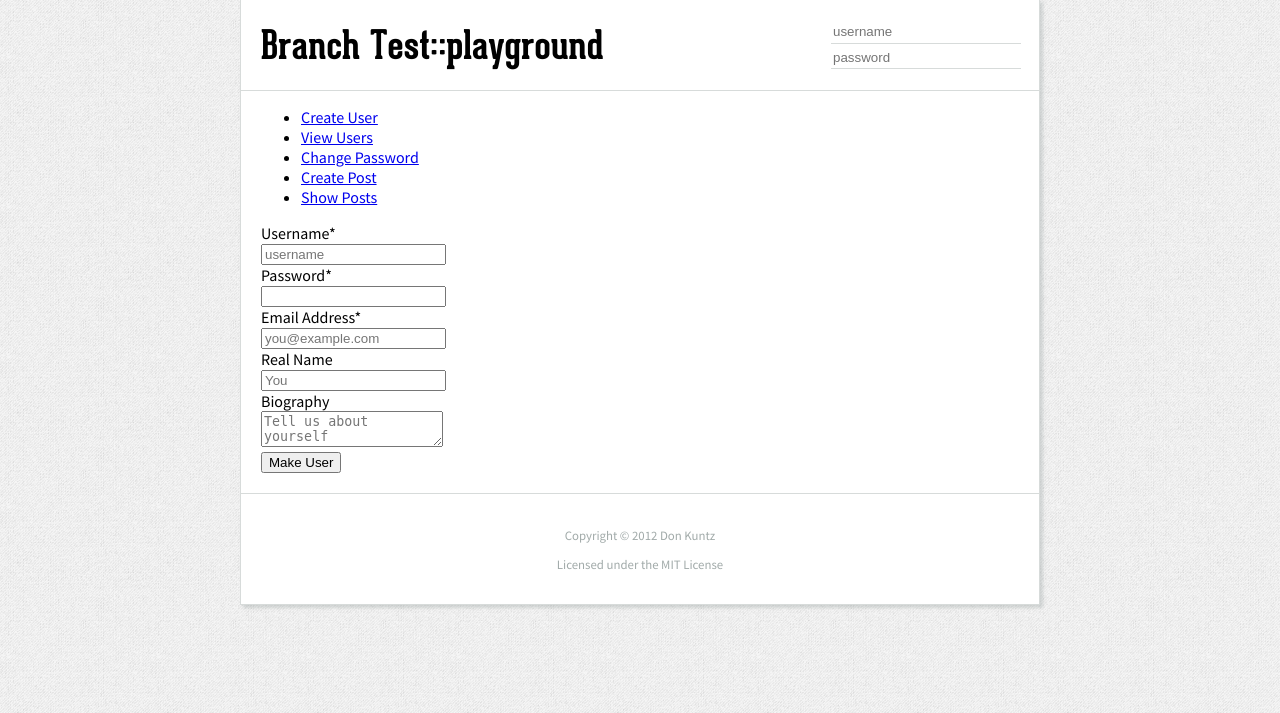
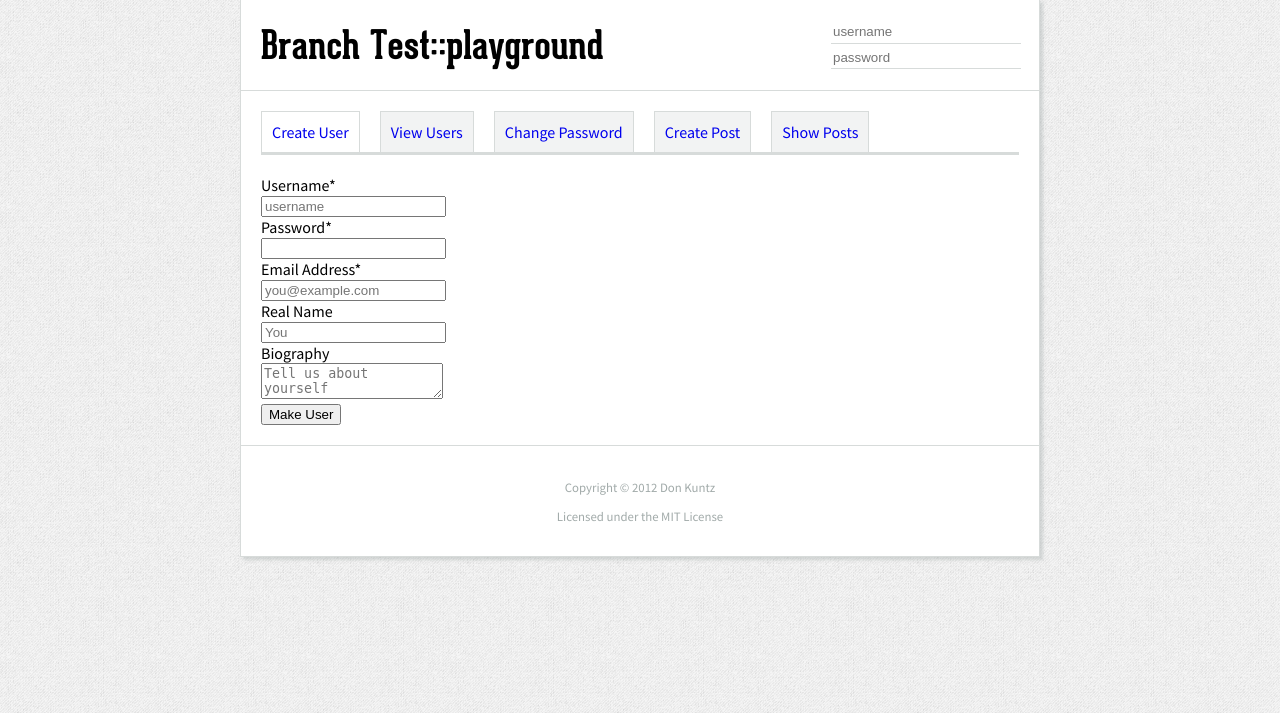
Before and after one commit to nerding/small, a PHP site: page /playground.php in a window 1280 px wide. Shown: the part 51-764 px from the top of the page. Run offline with PHP 8.4, Linux system fonts and the light colour scheme; data comes from the database, SQL or seed files in the repository.

Commit message:
Some style changes and ajax Users->json
The playground now has tabs for each section, coming soon is the ability to
EDIT users! (I know, amazing).

Also, ajax.php now has a get_users action, which returns all users in a
json string, which is GOOD!

```diff
--- a/branch/includes/post.php
+++ b/branch/includes/post.php
@@ -15,7 +15,9 @@
     }
 
     public static function find_by_id($id) {
-      return self::find("where id=$id")[0];
+      //return self::find("where id=$id")[0];
+      $in = self::find("where id=$id");
+      return $in[0];
     }
 
     /*
--- a/branch/includes/user.php
+++ b/branch/includes/user.php
@@ -162,11 +162,15 @@
     }
 
     public static function find_by_id($id) {
-      return self::find("where id=$id")[0];
+      //return self::find("where id=$id")[0];
+      $in = self::find("where id=$id");
+      return $in[0];
     }
 
     public static function find_by_username($inUser) {
-      return self::find("where username=\"$inUser\"")[0];
+      //return self::find("where username=\"$inUser\"")[0];
+      $in = self::find("where username=\"$inUser\"");
+      return $in[0];
     }
 
     private static function find() {
--- a/playground.php
+++ b/playground.php
@@ -6,7 +6,7 @@
   $header = Config::get('site.name') . "::playground";
   $showLogin = true;
 
-  include_once('theme/header.php');
+  include('theme/header.php');
 ?>
 
 <section>
@@ -126,6 +126,8 @@
             $.get('ajax.php?action=get_nonce', function(data) {
               json = $.parseJSON(data);
               nonce = json.nonce;
+              console.log(json);
+              console.log(nonce);
 
               if (nonce === undefined) {
                 $("#createUserNotice").text("Couldn't get nonce");
@@ -135,8 +137,11 @@
                 var outData = {}
 
                 // is usernam
-                outData['username'] = $("#createUsername").val();
+                outData['username'] = $("#changePassUser").val();
+                outData['password'] = CryptoJS.SHA256($("#changePassPassword").val());
                 outData['password'] += CryptoJS.SHA256(nonce);
+
+                console.log(outData);
 
                 $.post("ajax.php?action=change_password", outData, function(data) {
                   alert(data);
@@ -163,7 +168,7 @@
   })
 </script>
 
-<?php include_once('theme/footer.php'); ?>
+<?php include('theme/footer.php'); ?>
 
 <?php /*
 
--- a/theme/_scss/branch.scss
+++ b/theme/_scss/branch.scss
@@ -115,3 +115,39 @@ footer {
     color: darken($lightgray, 20%);
   }
 }
+
+section {
+  @include iebox;
+}
+
+#playground_tabs {
+  ul {
+    @include iebox;
+    width:100%;
+    border-bottom:3px solid $lightgray;
+
+    list-style:none;
+    display:table;
+    margin:20px 0;
+    padding:0;
+
+    li {
+      float:left;
+      display:inline;
+      margin-right:20px;
+      background:lighten($lightgray, 10%);
+
+      a {
+        display:block;
+        padding:10px;
+        border:1px solid $lightgray;
+        border-bottom:0px;
+        text-decoration:none;
+      }
+
+      &.ui-state-active {
+        background:white;
+      }
+    }
+  }
+}
--- a/theme/css/branch.css
+++ b/theme/css/branch.css
@@ -76,3 +76,30 @@ footer {
     text-align: center;
     font-size: .8em;
     color: #a1aaa9; }
+
+section {
+  -moz-box-sizing: border-box;
+  box-sizing: border-box; }
+
+#playground_tabs ul {
+  -moz-box-sizing: border-box;
+  box-sizing: border-box;
+  width: 100%;
+  border-bottom: 3px solid #d7dbda;
+  list-style: none;
+  display: table;
+  margin: 20px 0;
+  padding: 0; }
+  #playground_tabs ul li {
+    float: left;
+    display: inline;
+    margin-right: 20px;
+    background: #f2f3f3; }
+    #playground_tabs ul li a {
+      display: block;
+      padding: 10px;
+      border: 1px solid #d7dbda;
+      border-bottom: 0px;
+      text-decoration: none; }
+    #playground_tabs ul li.ui-state-active {
+      background: white; }
```
Also changed, not shown: ajax.php (+35 -2 lines).
